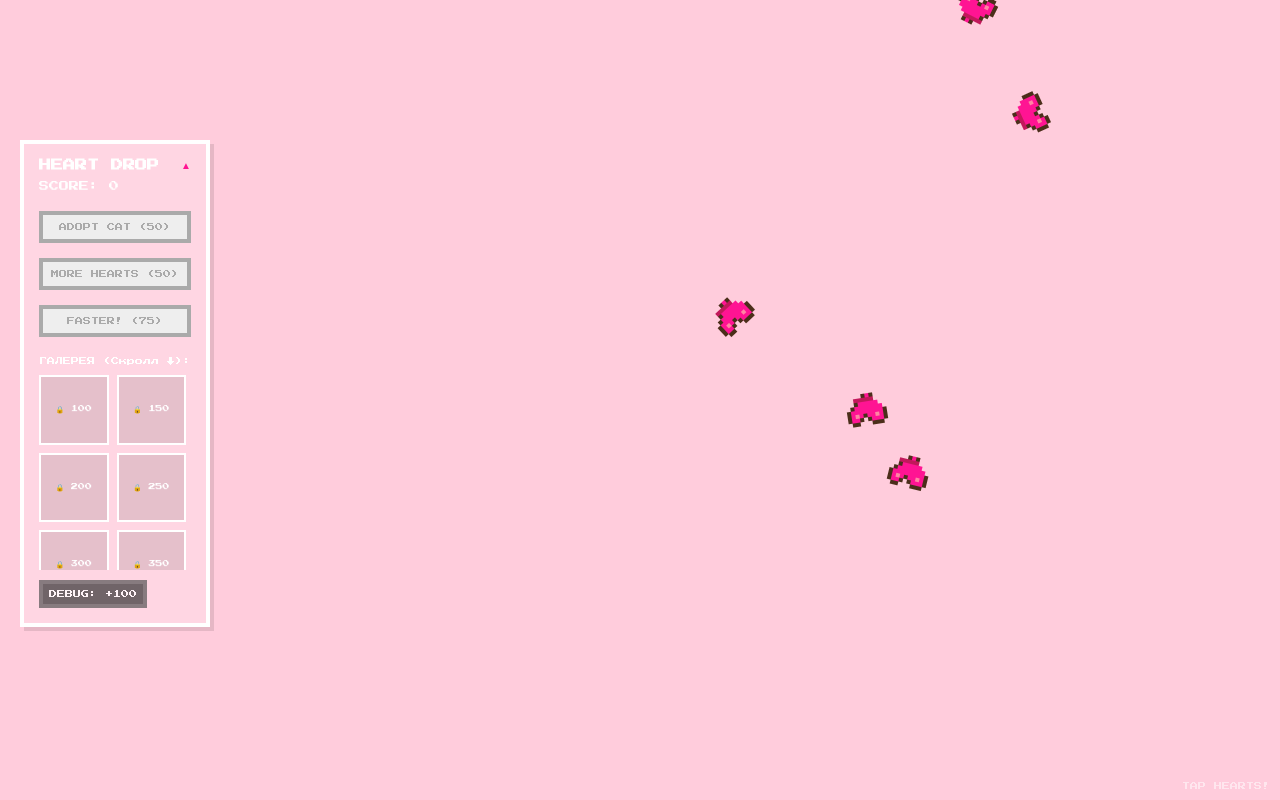
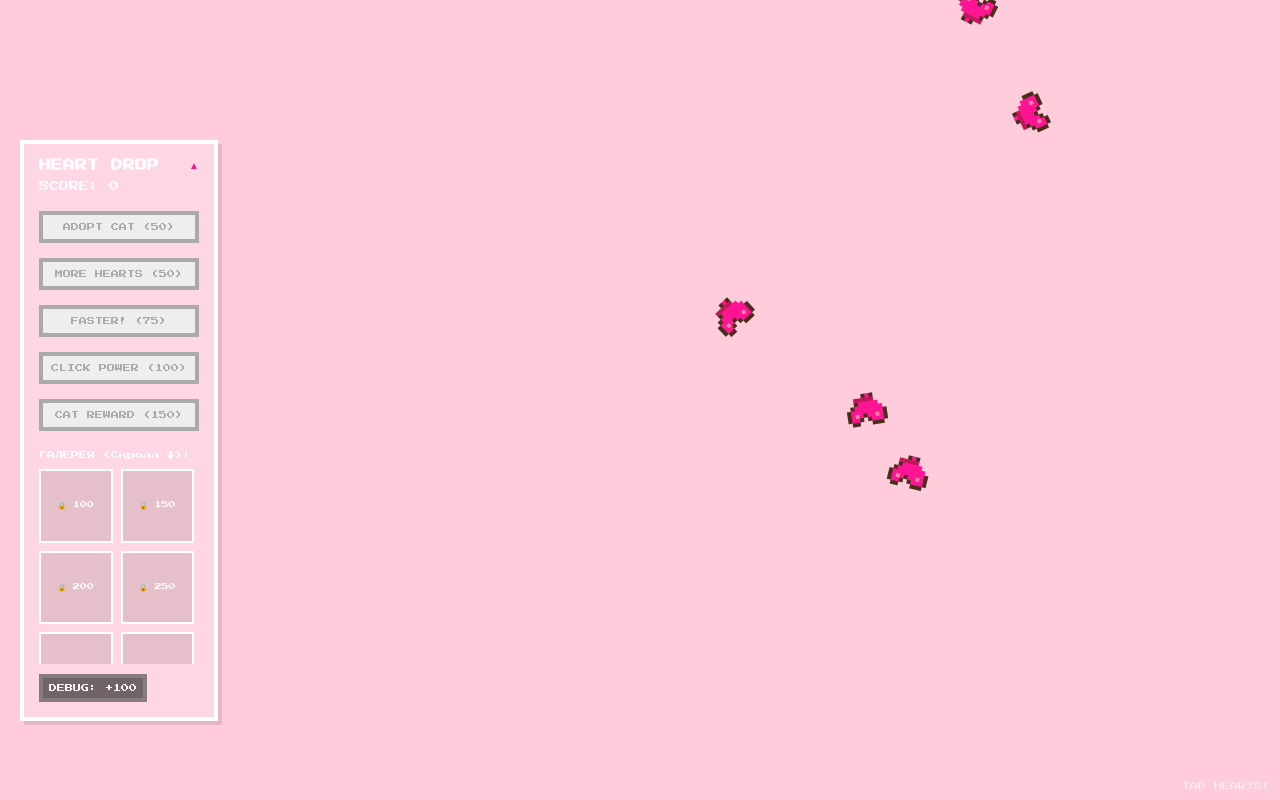
Before and after one commit to t1us32/love, a React (Vite) app: page / in a window 1280 px wide. Built offline with nearby package versions, Linux system fonts and the light colour scheme.

Commit message:
Feature: Income upgrades for clicks and cat catches

```diff
--- a/src/App.jsx
+++ b/src/App.jsx
@@ -115,6 +115,8 @@ function App() {
   // Upgrades state
   const [spawnLevel, setSpawnLevel] = useState(0);
   const [speedLevel, setSpeedLevel] = useState(0);
+  const [clickLevel, setClickLevel] = useState(0);
+  const [catEarnLevel, setCatEarnLevel] = useState(0);
 
   // Gallery state
   const [unlockedPhotos, setUnlockedPhotos] = useState([]);
@@ -146,7 +148,7 @@ function App() {
   }, []);
 
   const handleHeartClick = (id, x, y) => {
-    setScore((prev) => prev + 1);
+    setScore((prev) => prev + (1 + clickLevel));
     setHearts((prev) => prev.filter((h) => h.id !== id));
     const text = PHRASES[Math.floor(Math.random() * PHRASES.length)];
     addPhrase(text, x, y);
@@ -191,7 +193,7 @@ function App() {
         // Catch logic - adjusted to catch higher (0.80)
         if (elapsed > target.speed * 0.80) {
           if (Math.random() > 0.4) {
-            setScore(s => s + 1);
+            setScore(s => s + (1 + catEarnLevel));
             // addPhrase("CAT CATCH!", (target.x / 100) * (window.innerWidth - 60), window.innerHeight - 100);
             playSound('catch');
             triggerHaptic();
@@ -247,6 +249,26 @@ function App() {
     }
   };
 
+  const buyClickBonus = () => {
+    const cost = (clickLevel + 1) * 100;
+    if (score >= cost && clickLevel < 5) {
+      setScore(score - cost);
+      setClickLevel(clickLevel + 1);
+      playSound('buy');
+      triggerHaptic();
+    }
+  };
+
+  const buyCatBonus = () => {
+    const cost = (catEarnLevel + 1) * 150;
+    if (score >= cost && catEarnLevel < 5) {
+      setScore(score - cost);
+      setCatEarnLevel(catEarnLevel + 1);
+      playSound('buy');
+      triggerHaptic();
+    }
+  };
+
   const buyPhoto = (photo) => {
     if (score >= photo.cost && !unlockedPhotos.includes(photo.id)) {
       setScore(score - photo.cost);
@@ -284,6 +306,14 @@ function App() {
 
               <button className="shop-btn" onClick={buySpeed} disabled={score < (speedLevel + 1) * 75 || speedLevel >= 4}>
                 FASTER! ({(speedLevel + 1) * 75})
+              </button>
+
+              <button className="shop-btn" onClick={buyClickBonus} disabled={score < (clickLevel + 1) * 100 || clickLevel >= 5}>
+                CLICK POWER ({(clickLevel + 1) * 100})
+              </button>
+
+              <button className="shop-btn" onClick={buyCatBonus} disabled={score < (catEarnLevel + 1) * 150 || catEarnLevel >= 5}>
+                CAT REWARD ({(catEarnLevel + 1) * 150})
               </button>
 
               <div className="gallery-shop">
```
